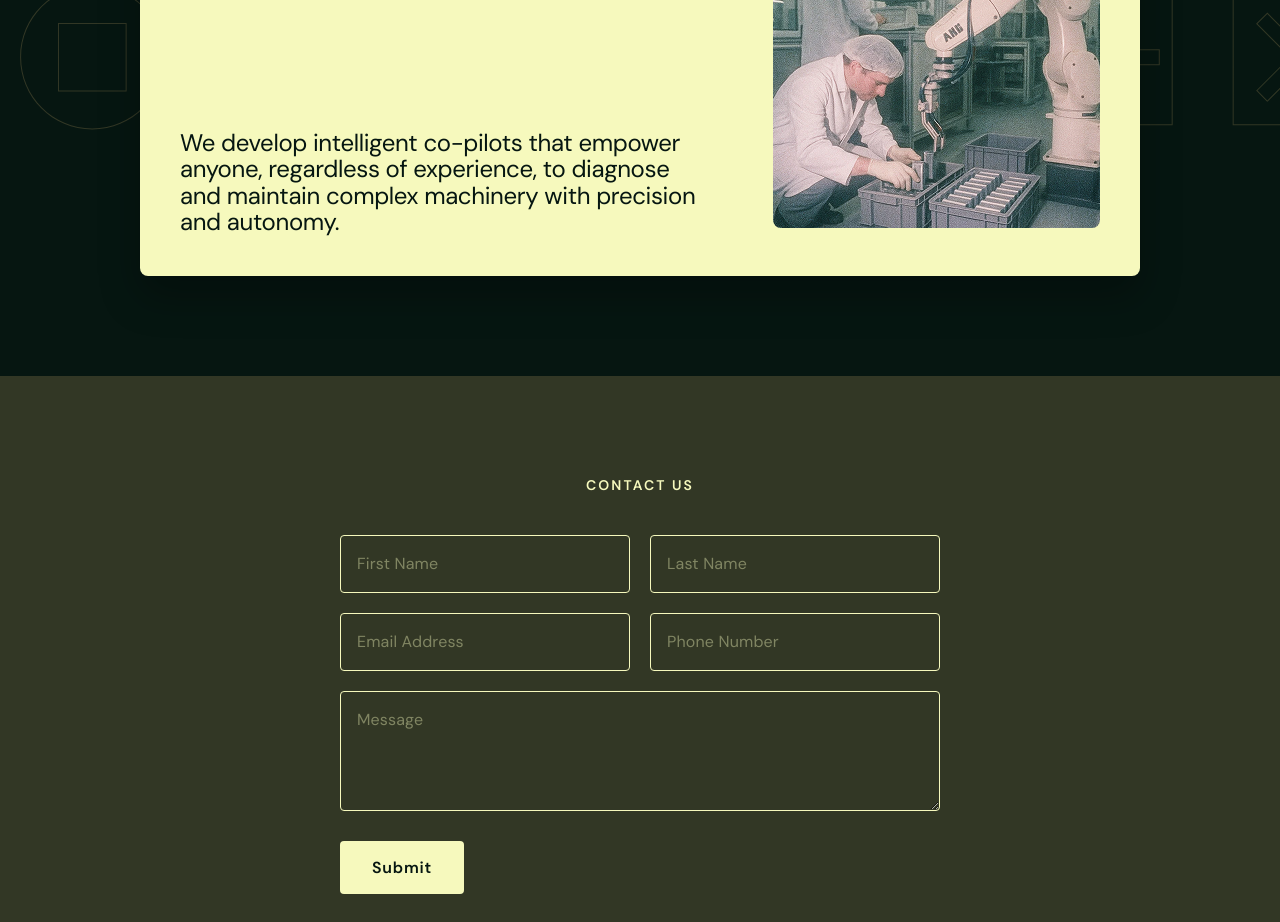
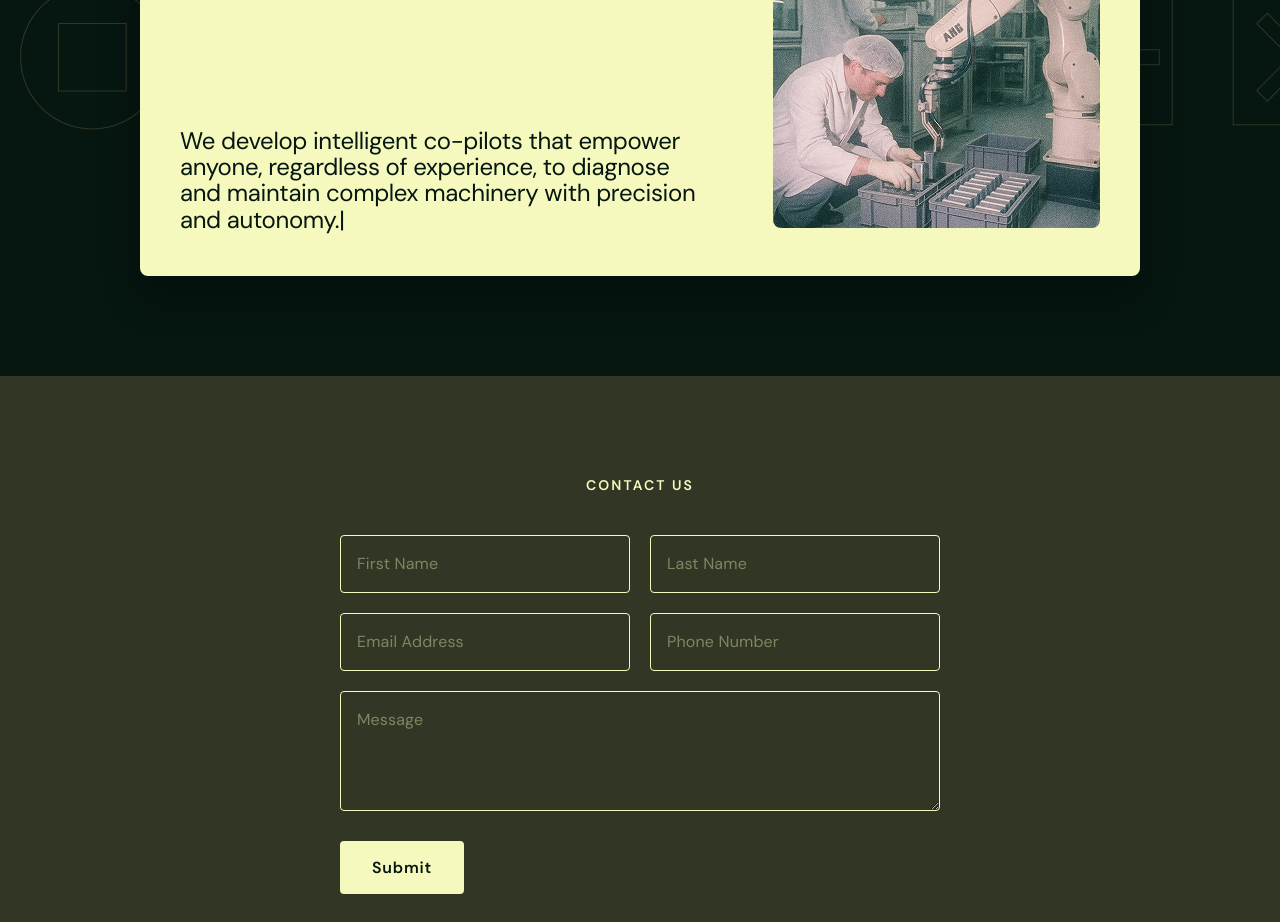
Before and after one commit to tamirfact/bolt-land, a plain HTML site: page index.html in a window 1280 px wide. Shown: the part 1060-1982 px from the top of the page. Drawn offline with nearby package versions, Linux system fonts and the light colour scheme; a web font is replaced by a local one.

Commit message:
added typing effect

```diff
--- a/index.html
+++ b/index.html
@@ -98,8 +98,8 @@
 
                     </div>
                     <div class="card-text">
-                        <p class="feature-description">
-                            We develop intelligent co-pilots that empower anyone, regardless of experience, to diagnose and maintain complex machinery with precision and autonomy.
+                        <p class="feature-description" id="typing-text">
+                            <span id="typed-text"></span><span id="caret">|</span>
                         </p>
                     </div>
 
@@ -180,6 +180,43 @@
                     }
                 });
             });
+
+            // Typing effect functionality
+            const textToType = "We develop intelligent co-pilots that empower anyone, regardless of experience, to diagnose and maintain complex machinery with precision and autonomy.";
+            const typedTextElement = document.getElementById('typed-text');
+            const caretElement = document.getElementById('caret');
+            let currentIndex = 0;
+            let isTyping = false;
+
+            function typeText() {
+                if (currentIndex < textToType.length) {
+                    typedTextElement.textContent += textToType[currentIndex];
+                    currentIndex++;
+                    setTimeout(typeText, 20); // Adjust speed here (50ms = fast, 100ms = medium, 150ms = slow)
+                } else {
+                    // Typing complete - hide caret after a delay
+                    setTimeout(() => {
+                        // caretElement.style.display = 'none';
+                    }, 1000);
+                }
+            }
+
+            // Intersection Observer to trigger typing when section is visible
+            const observer = new IntersectionObserver((entries) => {
+                entries.forEach(entry => {
+                    if (entry.isIntersecting && !isTyping) {
+                        isTyping = true;
+                        typeText();
+                    }
+                });
+            }, {
+                threshold: 0.3 // Trigger when 30% of the section is visible
+            });
+
+            const featureSection = document.querySelector('.feature');
+            if (featureSection) {
+                observer.observe(featureSection);
+            }
         });
     </script>
 </body>
--- a/styles.css
+++ b/styles.css
@@ -557,3 +557,22 @@ textarea:focus {
     outline: 2px solid var(--color-light);
     outline-offset: 2px;
 }
+
+
+#caret {
+    animation: blink 1s infinite;
+    color: var(--feature-card-text-color);
+}
+
+@keyframes blink {
+    0%, 50% { opacity: 1; }
+    51%, 100% { opacity: 0; }
+}
+
+#typed-text {
+    color: var(--feature-card-text-color);
+}
+
+.feature-description {
+    min-height: 4.5em; /* Maintain consistent height during typing */
+}
```
